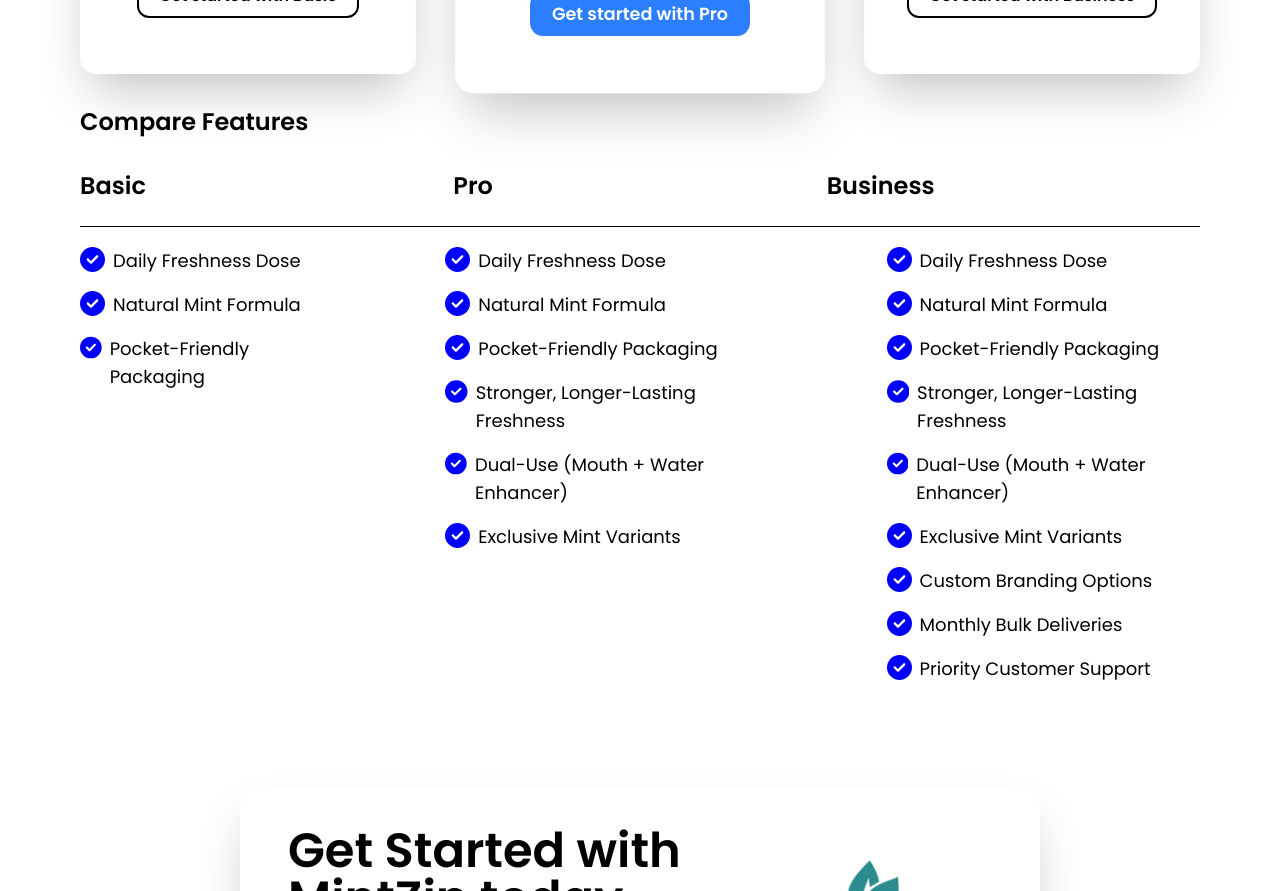
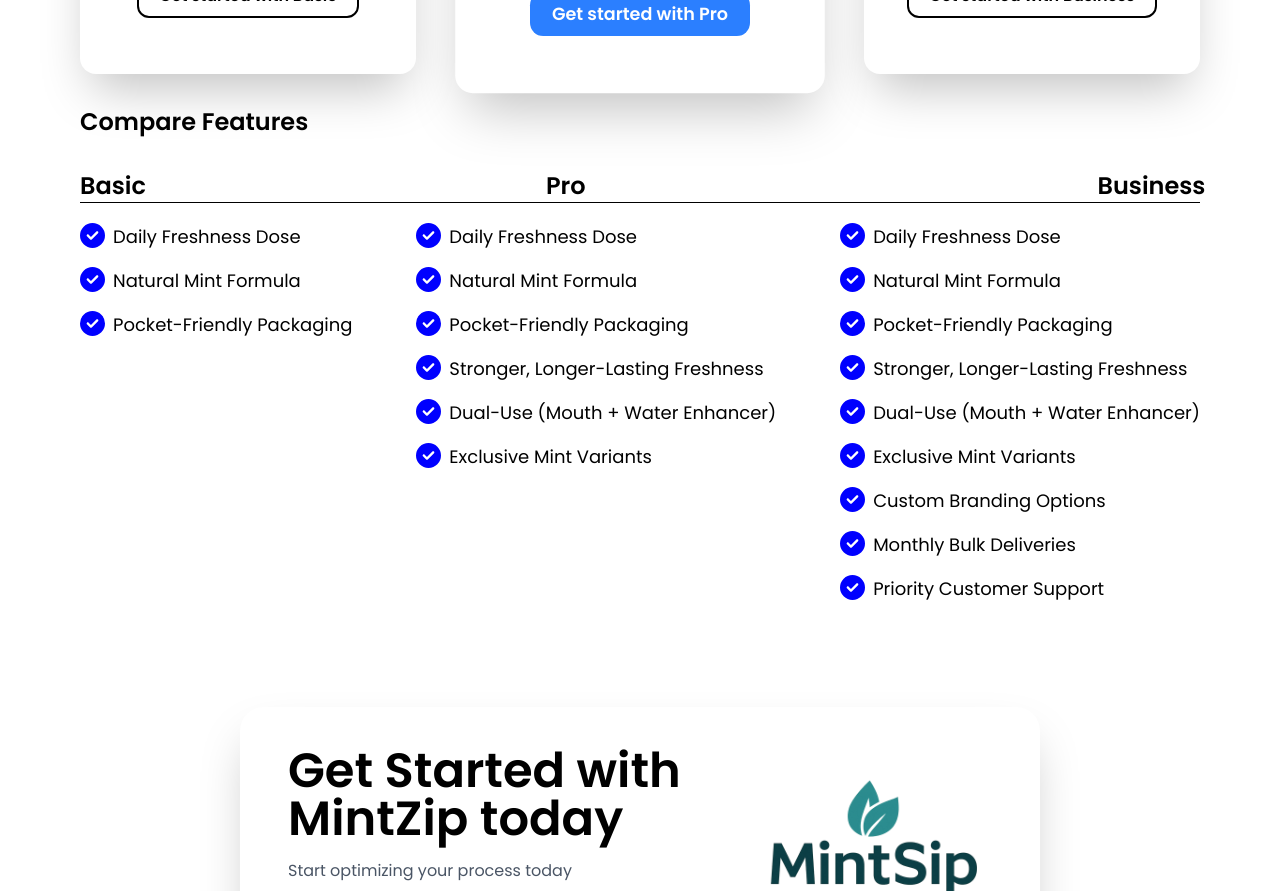
Before and after one commit to M-Juss/React-Tailwind-Website, a React (Vite) app: page /pricing in a window 1280 px wide. Shown: the part 700-1591 px from the top of the page. Built offline with nearby package versions, Linux system fonts and the light colour scheme.

Commit message:
fixed grid

```diff
--- a/src/pages/Pricing.jsx
+++ b/src/pages/Pricing.jsx
@@ -84,15 +84,15 @@
       <div className='px-20 h-fit'>
       <h1 className='pt-8 text-2xl font-semibold'>Compare Features</h1>
 
-      <div className='grid grid-cols-3 pb-6'>
+      <div className='flex w-full space-x-100'>
         <h1 className='pt-8 text-2xl font-semibold'>Basic</h1>
-        <h1 className='pt-8 text-2xl font-semibold'>Pro</h1>
+        <h1 className='pt-8 text-2xl font-semibold pr-28'>Pro</h1>
         <h1 className='pt-8 text-2xl font-semibold'>Business</h1>
       </div>
 
       <div className=' border-b-black border-b-1'></div>
 
-      <div className='flex w-fit space-x-32'>
+      <div className='flex w-full justify-between'>
         <div className='flex-col pt-3'>
         {basic.map((item,index) => {
           return(
```
